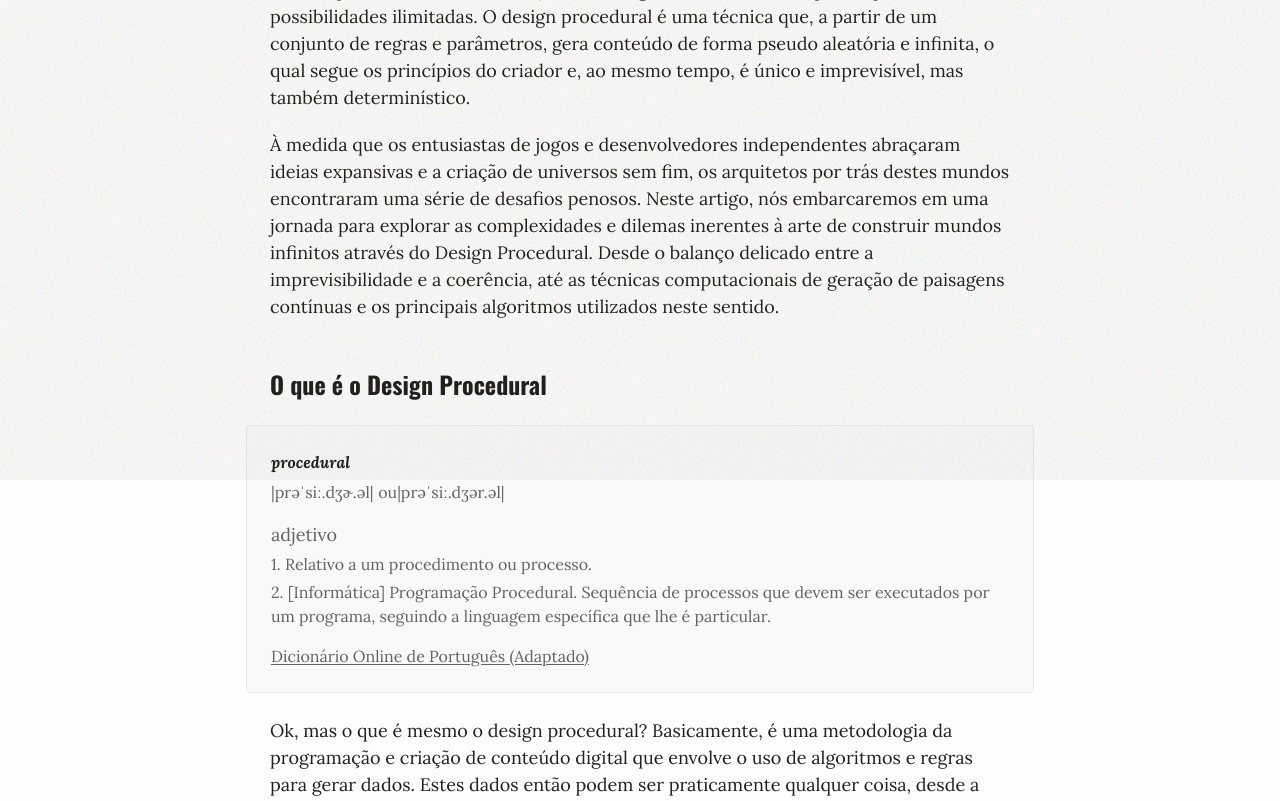
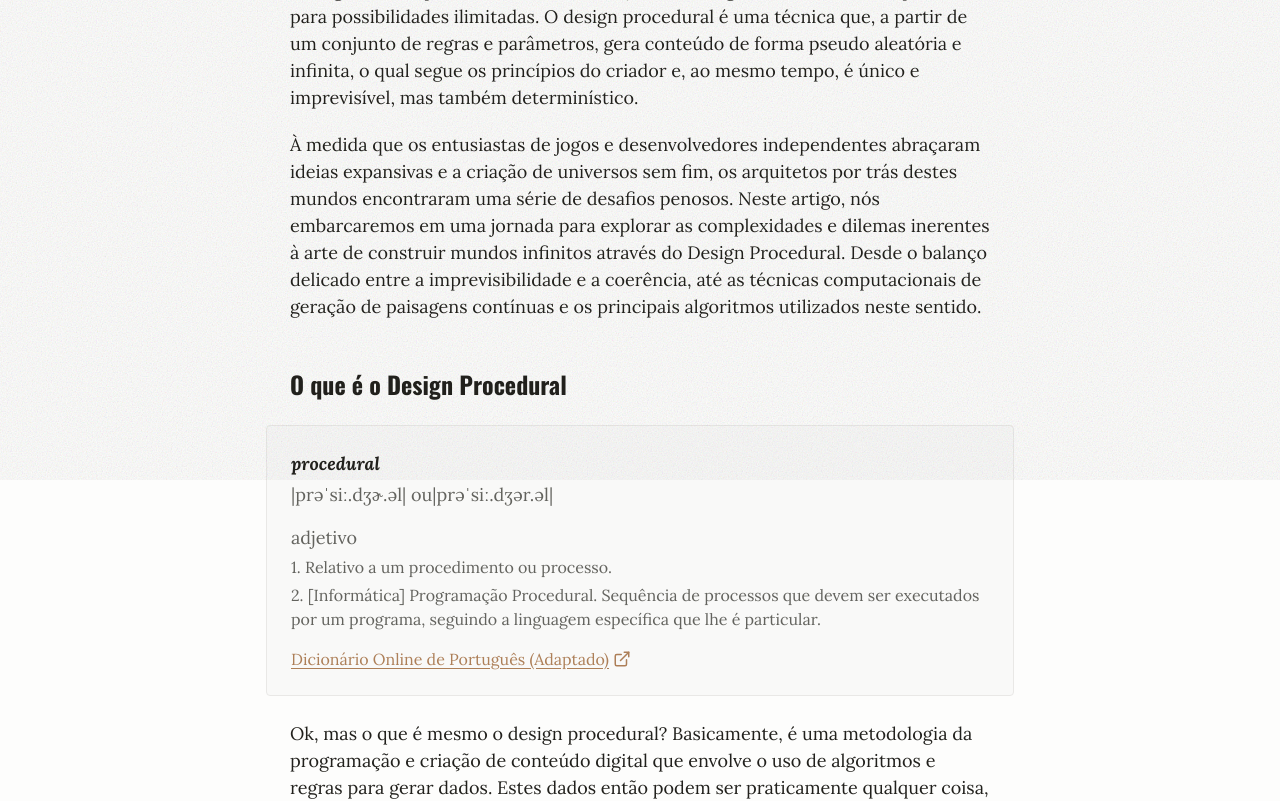
Before and after one commit to gui-marc/article-procedural-generation, a SvelteKit app: page / in a window 1280 px wide. Shown: the part 320-1121 px from the top of the page. Built offline with nearby package versions, Linux system fonts and the light colour scheme.

Commit message:
Added dictionaries and notes

```diff
--- a/package.json
+++ b/package.json
@@ -23,5 +23,8 @@
 		"svelte": "^4.2.7",
 		"vite": "^5.0.3"
 	},
-	"type": "module"
+	"type": "module",
+	"dependencies": {
+		"lucide-svelte": "^0.316.0"
+	}
 }
--- a/src/lib/Dictionary.svelte
+++ b/src/lib/Dictionary.svelte
@@ -1,4 +1,6 @@
 <script>
+  import Link from './Link.svelte';
+
   export let term;
   export let fonems = [];
   export let type;
@@ -31,20 +33,24 @@
 
   {#if fromText}
     <div class="dictionary__footer muted">
-      <a href={fromLink}>{fromText}</a>
+      <Link href={fromLink} external>{fromText}</Link>
     </div>
   {/if}
 </div>
 
 <style>
   .dictionary {
-    max-width: calc(740px + 3rem);
+    max-width: calc(var(--text-container-width) + 3rem);
     padding: 1.5rem;
     margin-inline: auto;
     margin-block: 1.5rem;
     background-color: var(--clr-background-ui);
     border: 1px solid var(--clr-border-ui);
     border-radius: var(--radii);
+  }
+
+  .dictionary h4 {
+    font-size: 1.125rem;
   }
 
   .dictionary .dictionary__head {
@@ -64,10 +70,4 @@
   li {
     margin-top: 0.25rem;
   }
-
-  a {
-    color: var(--clr-text-secondary);
-    text-decoration: underline;
-    text-underline-offset: 2px;
-  }
 </style>
--- /dev/null
+++ b/src/lib/Em.svelte
@@ -0,0 +1,12 @@
+<em class="emphatized">
+  <slot />
+</em>
+
+<style>
+  .emphatized {
+    font-style: italic;
+    font-weight: 500;
+    color: var(--clr-primary-hover);
+    font-size: inherit;
+  }
+</style>
--- a/src/lib/Figure.svelte
+++ b/src/lib/Figure.svelte
@@ -20,7 +20,7 @@
   figure {
     width: 100%;
     margin-inline: auto;
-    max-width: 740px;
+    max-width: var(--text-container-width);
   }
 
   figure.fullWidth {
@@ -36,7 +36,7 @@
   }
 
   figure figcaption {
-    max-width: 740px;
+    max-width: var(--text-container-width);
     font-family: 'Open Sans', sans-serif;
     font-size: 1rem;
     margin-top: 0.5rem;
--- /dev/null
+++ b/src/lib/Link.svelte
@@ -0,0 +1,30 @@
+<script>
+  import { ExternalLink } from 'lucide-svelte';
+
+  export let href = '';
+  export let external = false;
+</script>
+
+<a class="link" {href} target={external ? '_blank' : '_self'}>
+  <slot />
+  {#if external}
+    <ExternalLink size={18} />
+  {/if}
+</a>
+
+<style>
+  .link {
+    display: inline-flex;
+    align-items: center;
+    gap: 0.25rem;
+    width: fit-content;
+    color: var(--clr-primary);
+    text-decoration: underline;
+    text-underline-offset: 3px;
+    font-size: inherit;
+  }
+
+  .link:hover {
+    color: var(--clr-primary-hover);
+  }
+</style>
--- /dev/null
+++ b/src/lib/Note.svelte
@@ -0,0 +1,20 @@
+<div class="note">
+  <p>
+    <slot />
+  </p>
+</div>
+
+<style>
+  .note {
+    display: block;
+    padding: 1rem;
+    width: 100%;
+    margin-block: 2rem;
+    margin-inline: auto;
+    max-width: var(--text-container-width);
+    border-left: 3px solid var(--clr-border-ui);
+    box-sizing: border-box;
+    background: var(--clr-background-ui);
+    border-radius: var(--radii);
+  }
+</style>
--- a/src/routes/+page.svelte
+++ b/src/routes/+page.svelte
@@ -2,6 +2,9 @@
   import Figure from '../lib/Figure.svelte';
   import Dictionary from '../lib/Dictionary.svelte';
   import Noise from '../lib/Noise.svelte';
+  import Note from '../lib/Note.svelte';
+  import Link from '../lib/Link.svelte';
+  import Em from '../lib/Em.svelte';
 </script>
 
 <svelte:head>
@@ -112,6 +115,10 @@
       cada jogatina. Esta aleatoriedade aumenta a rejogabilidade e desafia o jogador a se adaptar a
       condições que sempre mudam.
     </p>
+    <Note>
+      O jogo <i>Rogue</i> atualmente possui o código aberto e o mesmo pode ser encontrado em
+      <Link href="https://github.com/Davidslv/rogue" external>github.com/Davidslv/rogue</Link>.
+    </Note>
   </section>
   <section>
     <h3>Além dos blocos: navegando pelos mundos infinitos do Minecraft</h3>
@@ -148,11 +155,28 @@
     </p>
     <p>
       O código do jogo não é aberto, porém é possível obter uma versão quase completa através do
-      processo de descompilação do executável do jogo, que é escrito na linguagem Java. Desta forma,
-      a comunidade conseguiu estudar e perceber como funciona o algoritmo de geração de mundos do
-      Minecraft. Estes pedaços de códigos são amplamente utilizados por modificadores independentes,
+      processo de <Em>descompilação</Em> do executável do jogo, que é escrito na linguagem Java. Desta
+      forma, a comunidade conseguiu estudar e perceber como funciona o algoritmo de geração de mundos
+      do Minecraft. Estes pedaços de códigos são amplamente utilizados por modificadores independentes,
       que criam pacotes de biomas, ferramentas e até mecânicas de gameplay adicionais para o jogo.
     </p>
+    <Dictionary
+      term="descompilação"
+      type="nome feminino"
+      fromLink="https://dicionario.priberam.org/descompila%C3%A7%C3%A3o"
+      fromText="Descompilação - Dicionário Priberam da Língua Portuguesa"
+      definitions={[
+        '[Informática] Transformação de um código ou de uma linguagem que estava convertida para ser lida por um computador em linguagem de programação. = ENGENHARIA REVERSA'
+      ]}
+    />
+    <Note>
+      Um guia para obter o código descompilado do <i>Minecraft</i> pode ser encontrado em
+      <Link external href="https://minecraft.fandom.com/wiki/Tutorials/See_Minecraft%27s_code">
+        Minecraft Fandom - Tutorial/See Minecraft's code
+      </Link> ou com a ferramenta <Link href="https://github.com/Hexeption/MCP-Reborn"
+        >MCP-Reborn</Link
+      >.
+    </Note>
     <p>
       Tudo começa com o mapa de biomas. É a partir dele que o jogo determinará a forma com que cada
       região será gerada. Cada bioma é construído com a utilização de diversas camadas de
--- a/static/style.css
+++ b/static/style.css
@@ -1,6 +1,19 @@
 :root {
   --font-body: 'Lora', serif;
   --font-heading: 'Oswald', sans-serif;
+
+  --brown-1: #fefdfc;
+  --brown-2: #fcf9f6;
+  --brown-3: #f6eee7;
+  --brown-4: #f0e4d9;
+  --brown-5: #ebdaca;
+  --brown-6: #e4cdb7;
+  --brown-7: #dcbc9f;
+  --brown-8: #cea37e;
+  --brown-9: #ad7f58;
+  --brown-10: #a07553;
+  --brown-11: #815e46;
+  --brown-12: #3e332e;
 
   --sand-1: #fdfdfc;
   --sand-2: #f9f9f8;
@@ -15,6 +28,8 @@
   --sand-11: #63635e;
   --sand-12: #21201c;
 
+  --clr-primary: var(--brown-9);
+  --clr-primary-hover: var(--brown-10);
   --clr-text-primary: var(--sand-12);
   --clr-text-secondary: var(--sand-11);
   --clr-text-faded: var(--sand-10);
@@ -23,10 +38,26 @@
   --clr-border-ui: var(--sand-4);
 
   --radii: 4px;
+
+  --text-container-width: 700px;
+  --wrapper-container-width: 1000px;
 }
 
 @media (prefers-color-scheme: dark) {
   :root {
+    --brown-1: #12110f;
+    --brown-2: #1c1816;
+    --brown-3: #28211d;
+    --brown-4: #322922;
+    --brown-5: #3e3128;
+    --brown-6: #4d3c2f;
+    --brown-7: #614a39;
+    --brown-8: #7c5f46;
+    --brown-9: #ad7f58;
+    --brown-10: #b88c67;
+    --brown-11: #dbb594;
+    --brown-12: #f2e1ca;
+
     --sand-1: #111110;
     --sand-2: #191918;
     --sand-3: #222221;
@@ -41,6 +72,29 @@
     --sand-12: #eeeeec;
   }
 }
+
+h1,
+h2,
+h3,
+h4,
+h5,
+h6,
+p,
+a,
+span,
+em,
+i,
+b,
+strong,
+small,
+li {
+  font-size: inherit;
+  &::selection {
+    background-color: var(--sand-6);
+    color: var(--sand-12);
+  }
+}
+
 
 html,
 body {
@@ -60,7 +114,7 @@ body {
 }
 
 .container {
-  max-width: 1000px;
+  max-width: var(--wrapper-container-width);
   margin-inline: auto;
   padding: min(10rem, 10vh) 1.5rem;
 }
@@ -72,18 +126,15 @@ body {
 .container > * > h4,
 .container > * > h5,
 .container > * > h6 {
-  max-width: 740px;
+  max-width: var(--text-container-width);
   margin-inline: auto;
   margin-block: 1.25rem;
-
-  &::selection {
-    background-color: var(--sand-6);
-    color: var(--sand-12);
-  }
 }
 
 .container header h1 {
   margin-bottom: 0.5rem;
+  max-width: 550px;
+  margin-left: 0;
 }
 
 .container header p {
@@ -92,6 +143,8 @@ body {
 
 .container header {
   margin-bottom: 3rem;
+  max-width: var(--text-container-width);
+  margin-inline: auto;
 }
 
 .container > section:not(:last-child) {
```
Also changed, not shown: 1 other file (tests, documents, lock files or other folders).
